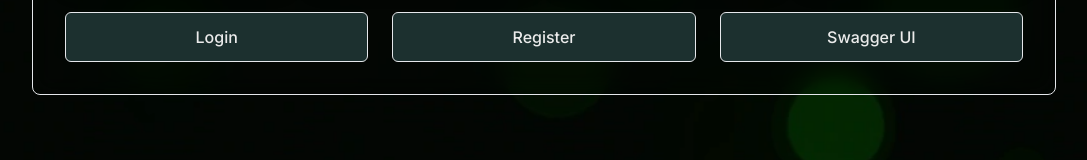
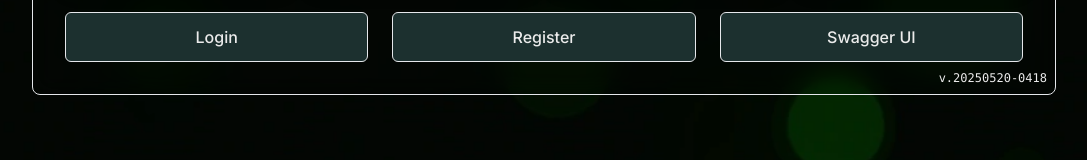
Before and after one commit to MorpheusAIs/Morpheus-Marketplace-API-Website, a Next.js app: page / in a window 1280 px wide. Shown: the part 588-748 px from the top of the page, without its empty margins (96-1183 px from the left). Built offline with nearby package versions, Linux system fonts and the light colour scheme; no server answers.

Commit message:
Add version watermark to home page
- Display build version timestamp in bottom right corner
- Format: v.YYYYMMDD-HHMM
- Uses NEXT_PUBLIC_BUILD_VERSION env var or generates timestamp
- Subtle styling with low opacity

```diff
--- a/src/app/page.tsx
+++ b/src/app/page.tsx
@@ -8,6 +8,17 @@ import { useCognitoAuth } from '@/lib/auth/CognitoAuthContext';
 
 export default function Home() {
   const { login, signup, isAuthenticated } = useCognitoAuth();
+
+  // Generate build version timestamp
+  const buildVersion = process.env.NEXT_PUBLIC_BUILD_VERSION || (() => {
+    const now = new Date();
+    const year = now.getFullYear();
+    const month = String(now.getMonth() + 1).padStart(2, '0');
+    const day = String(now.getDate()).padStart(2, '0');
+    const hours = String(now.getHours()).padStart(2, '0');
+    const minutes = String(now.getMinutes()).padStart(2, '0');
+    return `${year}${month}${day}-${hours}${minutes}`;
+  })();
 
   const handleLogin = () => {
     if (isAuthenticated) {
@@ -36,7 +47,7 @@ export default function Home() {
 
   return (
     <main className="min-h-screen flex flex-col items-center justify-center p-8">
-      <div className="bg-[var(--eclipse)]/80 p-8 rounded-lg max-w-5xl w-full backdrop-blur-md border border-[var(--neon-mint)]/20">
+      <div className="relative bg-[var(--eclipse)]/80 p-8 rounded-lg max-w-5xl w-full backdrop-blur-md border border-[var(--neon-mint)]/20">
         <div className="flex flex-col items-center mb-8">
           <Image
             src="/images/Morpheus Logo - White.svg"
@@ -96,6 +107,11 @@ export default function Home() {
             Swagger UI
           </Link>
         </div>
+
+        {/* Version watermark */}
+        <div className="absolute bottom-2 right-2 text-xs text-[var(--platinum)]/40 font-mono">
+          v.{buildVersion}
+        </div>
       </div>
     </main>
   );
```
